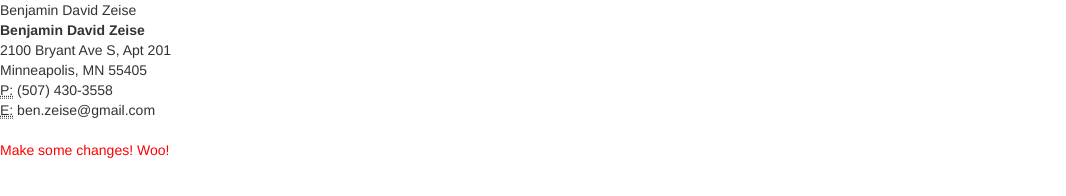
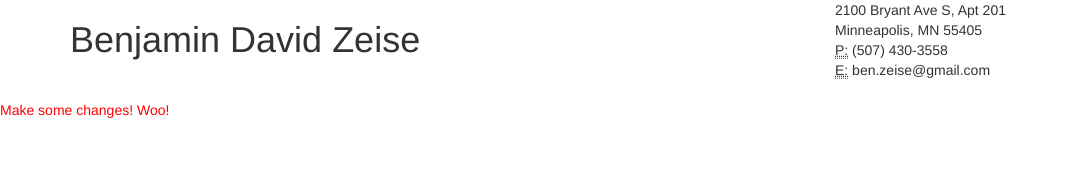
Before and after one commit to BZeise/benzeise.github.io, a plain HTML site: page index.html in a window 1280 px wide. Shown: the whole page, without its empty margins (0-1066 px from the left). Drawn offline with nearby package versions, Linux system fonts and the light colour scheme.

Commit message:
adjusting header

```diff
--- a/index.html
+++ b/index.html
@@ -9,15 +9,16 @@
   </head>
 
   <body>
-  <header>
-  Benjamin David Zeise
+    <header class="container">
+      <div class="row">
+        <h1 class="col-sm-8">Benjamin David Zeise</h1>
       <address>
-    <strong>Benjamin David Zeise</strong><br>
         2100 Bryant Ave S, Apt 201<br>
         Minneapolis, MN  55405<br>
         <abbr title="Phone">P:</abbr> (507) 430-3558<br>
         <abbr title="Email">E:</abbr>  ben.zeise@gmail.com
       </address>
+      </div>
     </header>
 
     <p>Make some changes!  Woo!</p>
```
Lines whose indentation alone changed are shown as unchanged.
